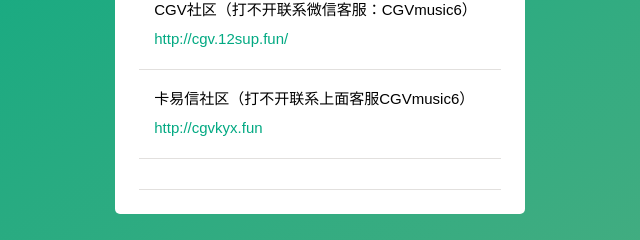
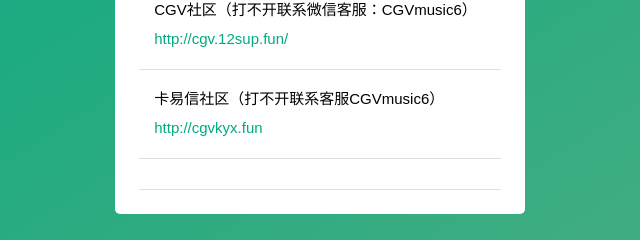
Before and after one commit to CGV666/CGV666.github.io, a plain HTML site: page 索引.html in a window 1280 px wide. Shown: the part 237-477 px from the top of the page, 320-960 px from the left. Drawn offline with Linux system fonts and the light colour scheme.

Commit message:
Update 索引.html

```diff
--- a/索引.html
+++ b/索引.html
@@ -27,7 +27,7 @@
 
 								</span></span></li>
 								<li>
-								       卡易信社区（打不开联系上面客服CGVmusic6）
+								       卡易信社区（打不开联系客服CGVmusic6）
 									<a href="http://cgvkyx.fun" target="_blank"><i>http://cgvkyx.fun</i></a>
 
 								</span></span></li>
```
